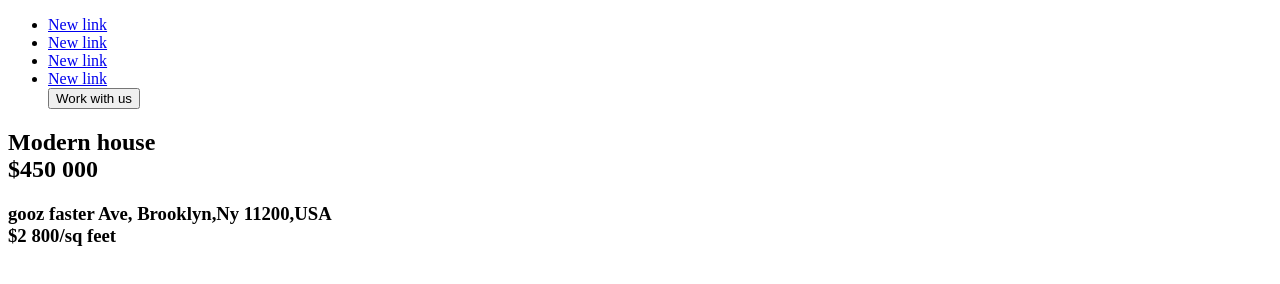
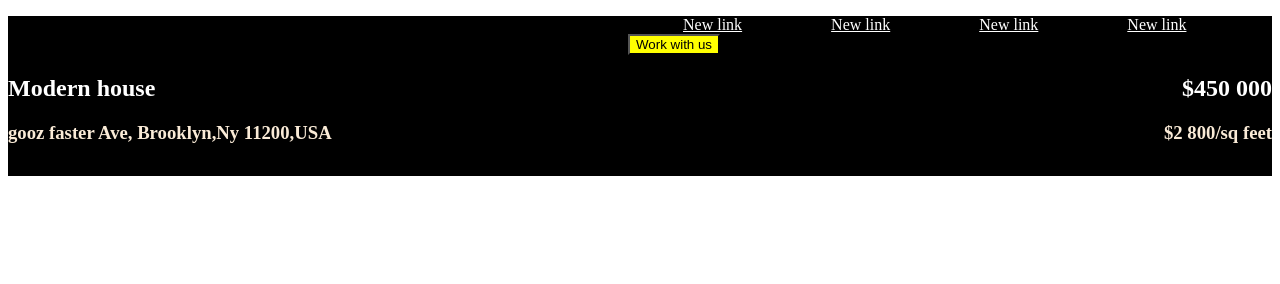
Before and after one commit to MarkBrianK/Select-Plug, a plain HTML site: page movers.html in a window 1280 px wide. Drawn offline with Linux system fonts and the light colour scheme; the site is published under a folder, as on GitHub Pages, so addresses that start at the root find nothing.

Commit message:
progress

```diff
--- a/movers.html
+++ b/movers.html
@@ -5,7 +5,7 @@
     <meta http-equiv="X-UA-Compatible" content="IE=edge">
     <meta name="viewport" content="width=device-width, initial-scale=1.0">
     <title>Movers website</title>
-    <link rel="stylesheet" type="text/css" href="/Assets/index.css">
+    <link rel="stylesheet" type="text/css" href="Assets/index.css">
 </head>
 <body>
     <header>
```
